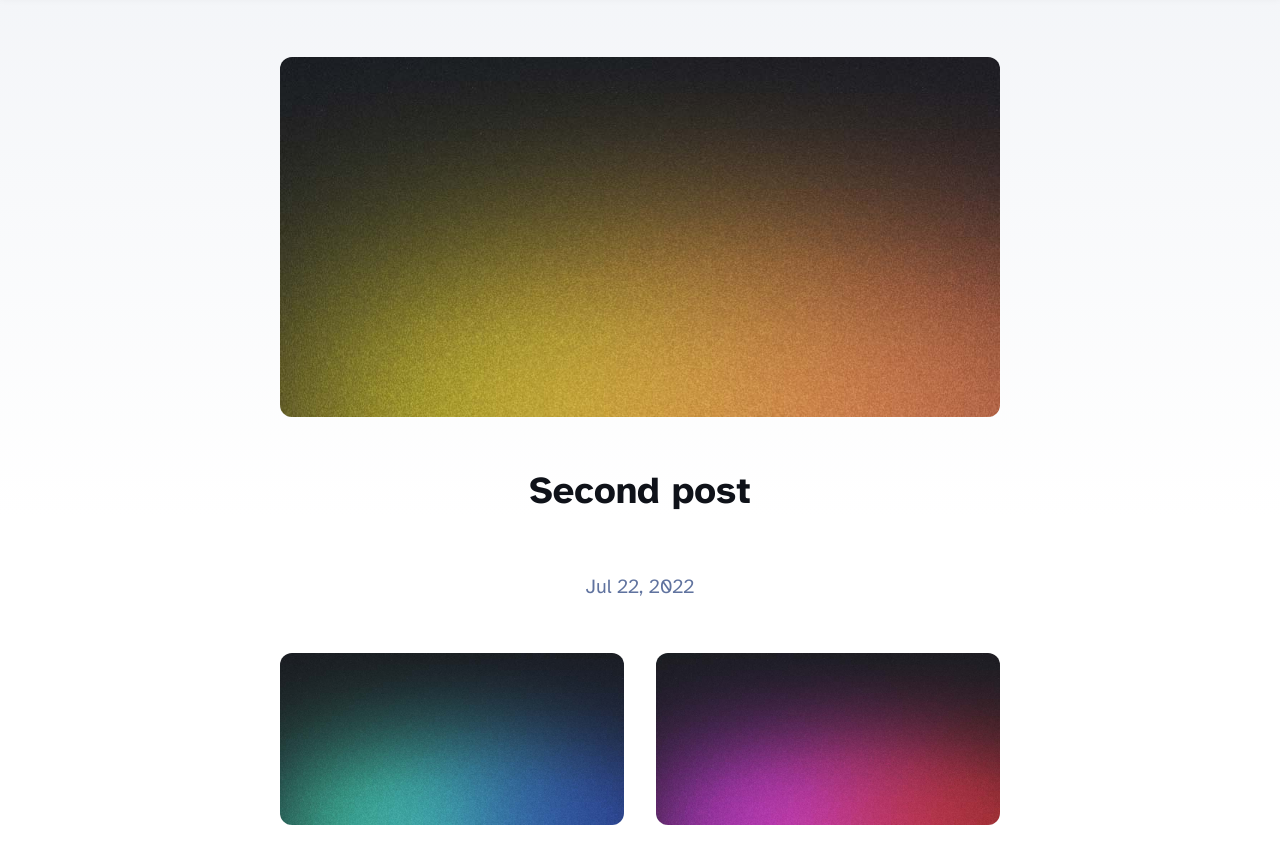
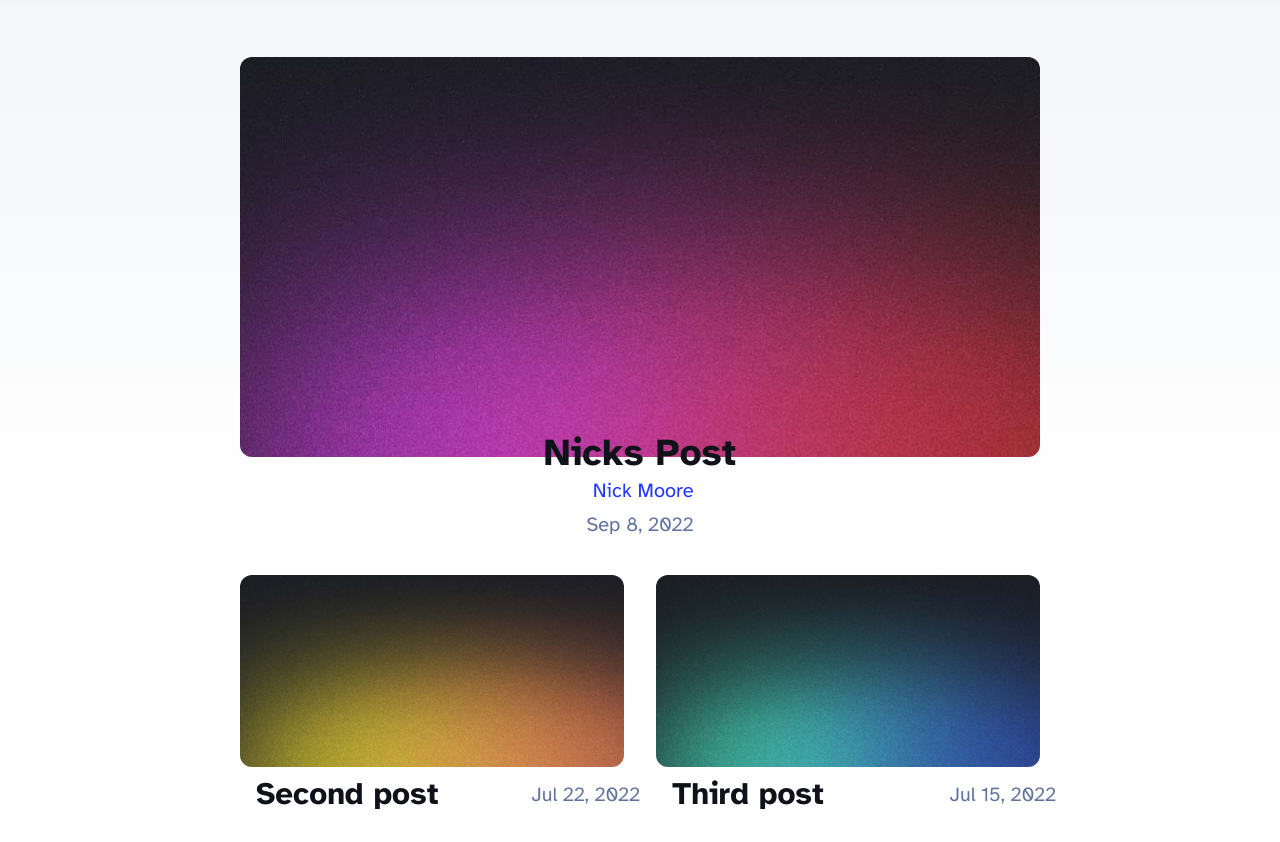
Before and after one commit to nmoore14/nmoore-astro-update, an Astro site: page /blog in a window 1280 px wide. Shown: the part 83-925 px from the top of the page. Built offline with nearby package versions, Linux system fonts and the light colour scheme; Astro itself is replaced by a stand-in of ours.

Commit message:
Beginning post list refactor

```diff
--- a/src/content/blog/nicks-post.md
+++ b/src/content/blog/nicks-post.md
@@ -2,7 +2,7 @@
 id: 5
 title: 'Nicks Post'
 description: 'Lorem ipsum dolor sit amet'
-pubDate: 'Jul 08 2022'
+pubDate: 'Sep 08 2022'
 heroImage: '/blog-placeholder-3.jpg'
 author: 'Nick Moore'
 ---
--- a/src/content/project/house-hold.md
+++ b/src/content/project/house-hold.md
@@ -4,7 +4,7 @@ title: 'House Hold'
 description: 'Project Managment for your house'
 startDate: 'Aug 22 2023'
 repo: 'https://github.com/nmoore14/household-mobile'
-heroImage: '/blog-placeholder-3.jpg'
+heroImage: '/blog-placeholder-2.jpg'
 author: 'Nick Moore'
 ---
 
--- a/src/pages/blog/index.astro
+++ b/src/pages/blog/index.astro
@@ -22,17 +22,21 @@ const posts = (await getCollection('blog')).sort(
       <section>
         <ul class="post-list">
           {
-            posts.map((post) => (
-              <li>
+            posts.map((post, index) => (
+              <li class={ index > 0 ? 'post' : 'main-post'}>
                 <a href={`/blog/${post.slug}/`}>
                   <img width={720} height={360} src={post.data.heroImage} alt="" transition:name=`blog-hero-img-${post.data.id}`/>
+                  <div class="post-info">
                     <h4 class="title">{post.data.title}</h4>
+                    <div class="post-meta">
                       <p class="authorName">
                         { post.data.author }
                       </p>
                       <p class="date">
                         <FormattedDate date={post.data.pubDate} />
                       </p>
+                    </div>
+                  </div>
                 </a>
               </li>
             ))
--- a/src/styles/components/postList.css
+++ b/src/styles/components/postList.css
@@ -18,7 +18,6 @@ ul li * {
 
 ul li:first-child {
   width: 100%;
-  margin-bottom: 1rem;
   text-align: center;
 }
 
@@ -31,12 +30,51 @@ ul li:first-child .title {
 }
 
 ul li img {
-  margin-bottom: 0.5rem;
   border-radius: 12px;
 }
 
 ul li a {
   display: block;
+}
+
+.main-post .post-info {
+  display: flex;
+  flex-direction: column;
+  flex-wrap: wrap;
+  justify-content: space-between;
+  align-items: center;
+  width: 100%;
+  margin-top: -2rem;
+  background-color: var(--gray-light);
+  z-index: 900;
+}
+
+.post .post-info {
+  display: flex;
+  flex-direction: row;
+  flex-wrap: wrap;
+  justify-content: space-between;
+  align-items: center;
+  width: 100%;
+  padding: 0rem 1rem;
+}
+
+.post-info h4 {
+  margin: 0;
+  padding: 0;
+}
+
+.post-meta {
+  display: flex;
+  flex-direction: column;
+  flex-wrap: nowrap;
+  justify-content: flex-start;
+  align-items: flex-end;
+}
+
+.post-meta p {
+  margin: 0;
+  padding: 0;
 }
 
 .title {
--- a/src/styles/global.css
+++ b/src/styles/global.css
@@ -55,7 +55,7 @@ body {
 }
 
 main {
-	width: 720px;
+	width: 800px;
 	max-width: calc(100% - 2em);
 	margin: auto;
 	padding: 3em 1em;
```
Lines whose indentation alone changed are shown as unchanged.
